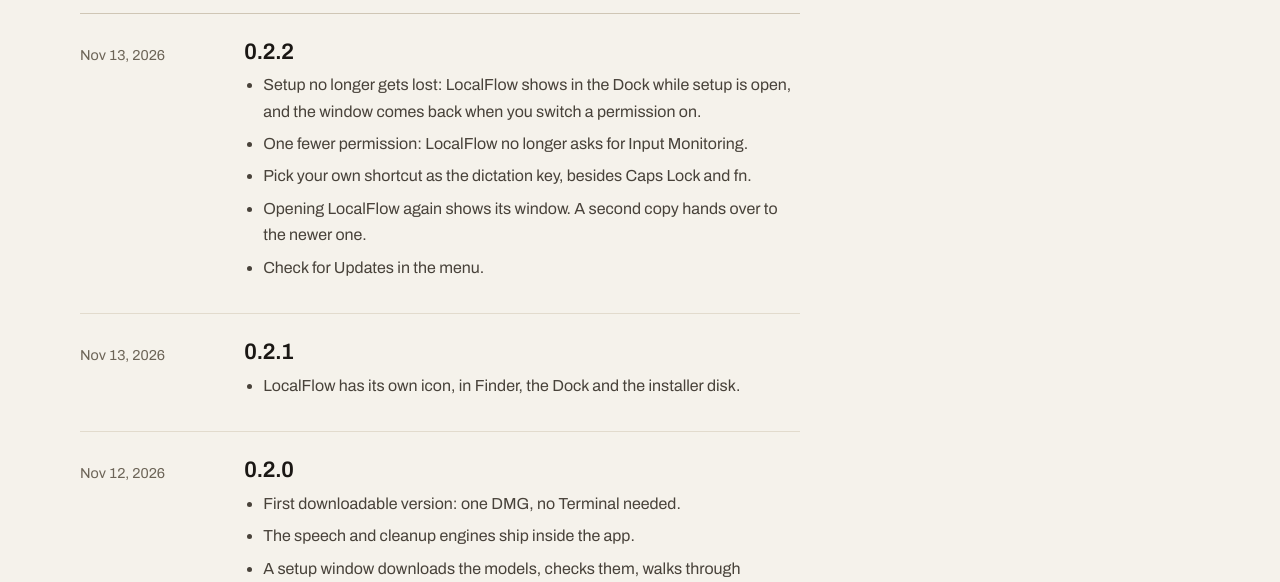
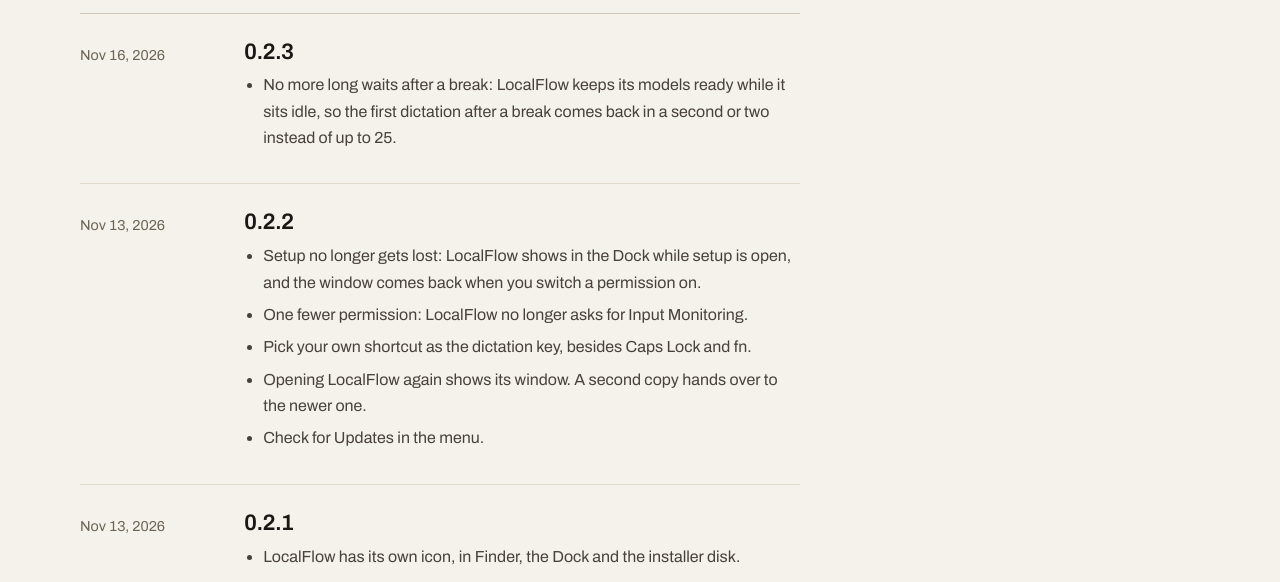
Before and after one commit to Ryan-Loofy/localflow-app, a plain HTML site: page changelog.html in a window 1280 px wide. Shown: the part 218-800 px from the top of the page. Drawn offline with Linux system fonts and the light colour scheme.

Commit message:
0.2.3: no more long waits after a break
Co-Authored-By: Claude Opus 5.5 <noreply@anthropic.com>

```diff
--- a/changelog.html
+++ b/changelog.html
@@ -25,6 +25,15 @@
 <section class="page"><div class="wrap">
   <h1>Changelog</h1>
   <div class="log">
+    <article>
+      <time datetime="2026-11-16">Nov 16, 2026</time>
+      <div>
+        <h2>0.2.3</h2>
+        <ul>
+          <li>No more long waits after a break: LocalFlow keeps its models ready while it sits idle, so the first dictation after a break comes back in a second or two instead of up to 25.</li>
+        </ul>
+      </div>
+    </article>
     <article>
       <time datetime="2026-11-13">Nov 13, 2026</time>
       <div>
```
Also changed, not shown: download.html (+1 -1 lines).
